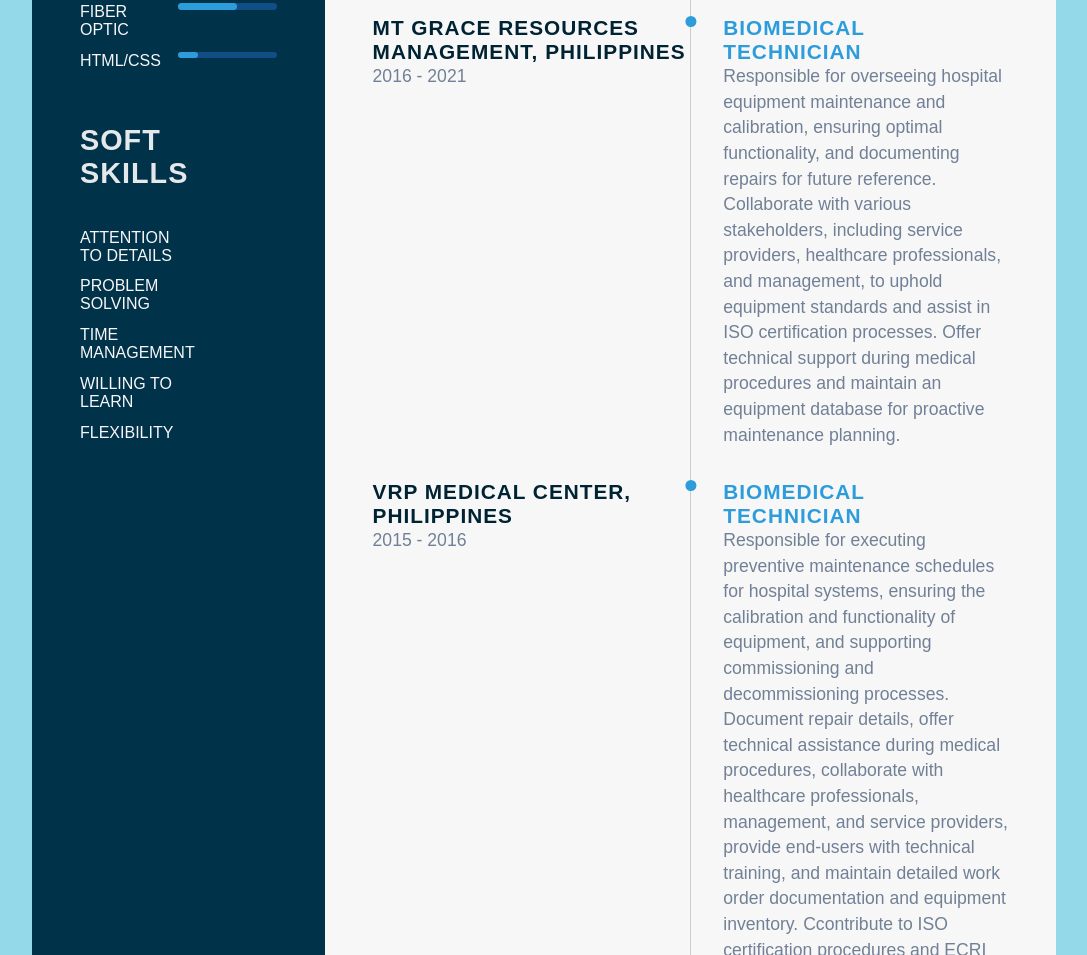
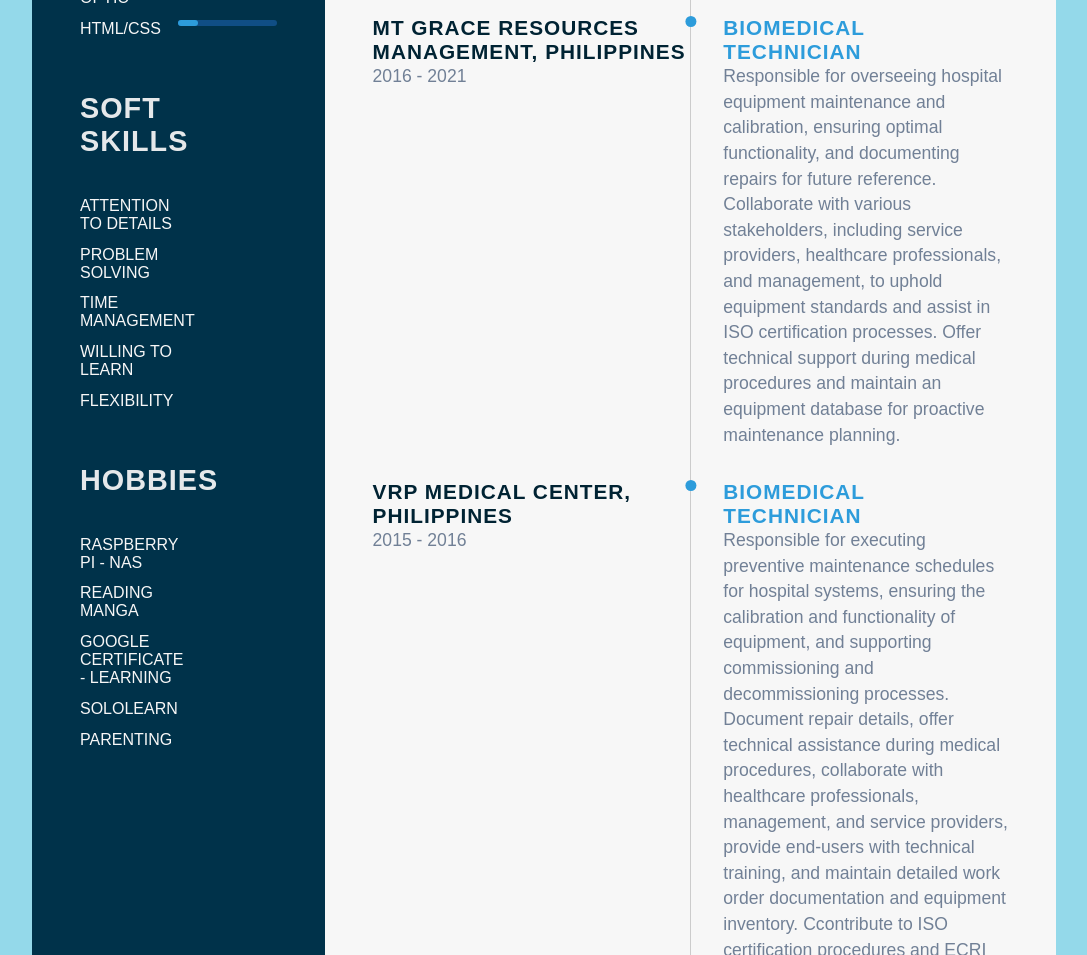
Before and after one commit to esobilo/resume, a plain HTML site: page index.html in a window 1280 px wide. Shown: the part 1174-2129 px from the top of the page, without its empty margins (96-1183 px from the left). Drawn offline with Linux system fonts and the light colour scheme.

Commit message:
Update index.html

```diff
--- a/index.html
+++ b/index.html
@@ -30,10 +30,6 @@
                     <h3 class="main-title">Contact Info</h3>
                     <ul>
                         <li>
-                            <i class="fa fa-phone"></i>
-                            780-264-6287
-                        </li>
-                        <li>
                             <i class="fa fa-envelope"></i>
                             esobilo@gmail.com
                         </li>
@@ -43,7 +39,7 @@
                         </li>
                         <li>
                             <i class="fa fa-map-marker"></i>
-                            37 St, SW Calgary, AB
+                            Calgary, AB
                         </li>
                     </ul>
                 </div>
@@ -123,6 +119,26 @@
                         </li>
                         <li>
                             <p class="skill-title">Flexibility</p>
+                        </li>
+                    </ul>
+                </div>
+                 <div class="skills-section">
+                    <h3 class="main-title">Hobbies</h3>
+                    <ul>
+                        <li>
+                            <p class="skill-title">Raspberry PI - NAS</p>
+                        </li>
+                        <li>
+                            <p class="skill-title"> Reading Manga </p>
+                        </li>
+                        <li>
+                            <p class="skill-title">Google Certificate - Learning</p>
+                        </li>
+                        <li>
+                            <p class="skill-title">Sololearn</p>
+                        </li>
+                        <li>
+                            <p class="skill-title">Parenting</p>
                         </li>
                     </ul>
                 </div>
```
